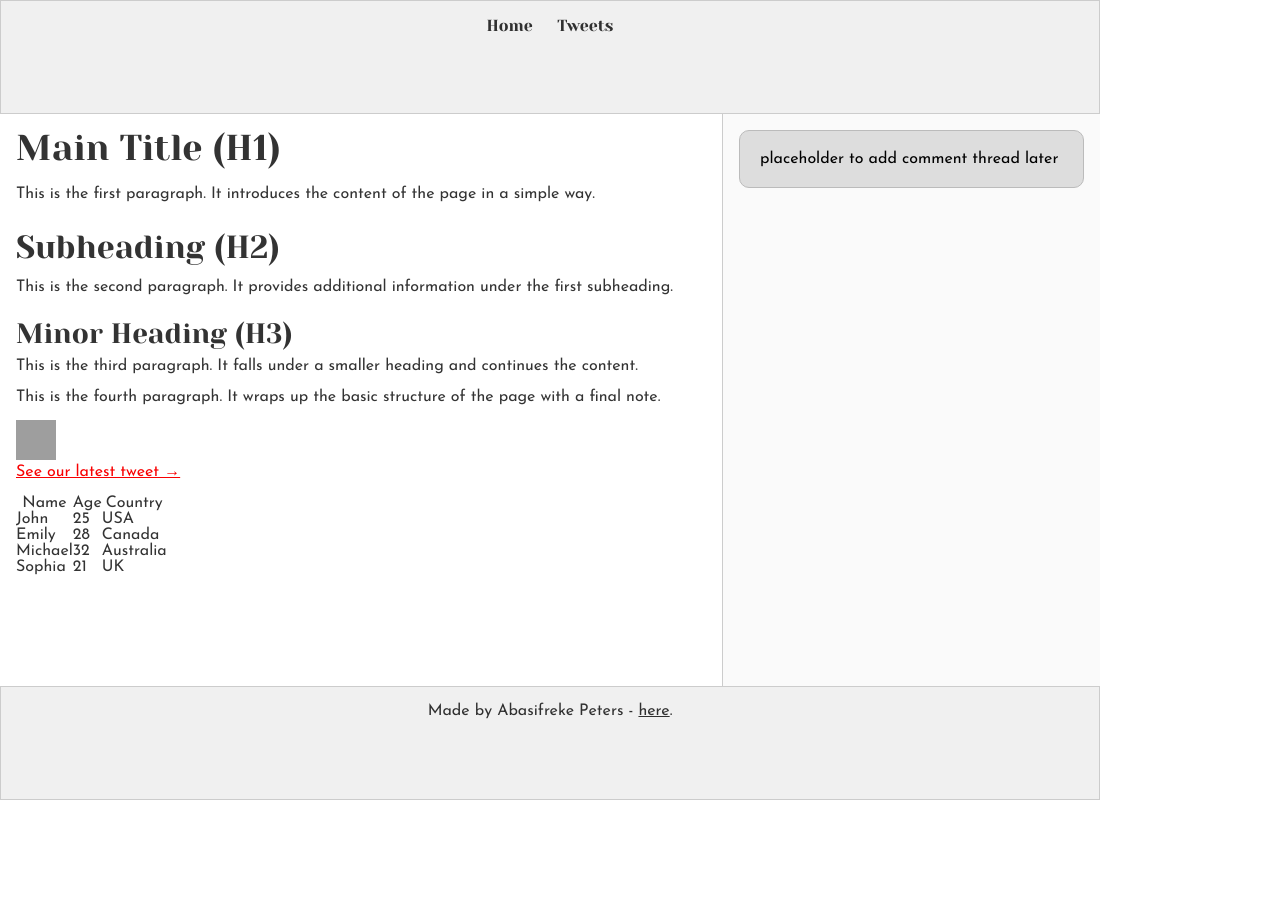
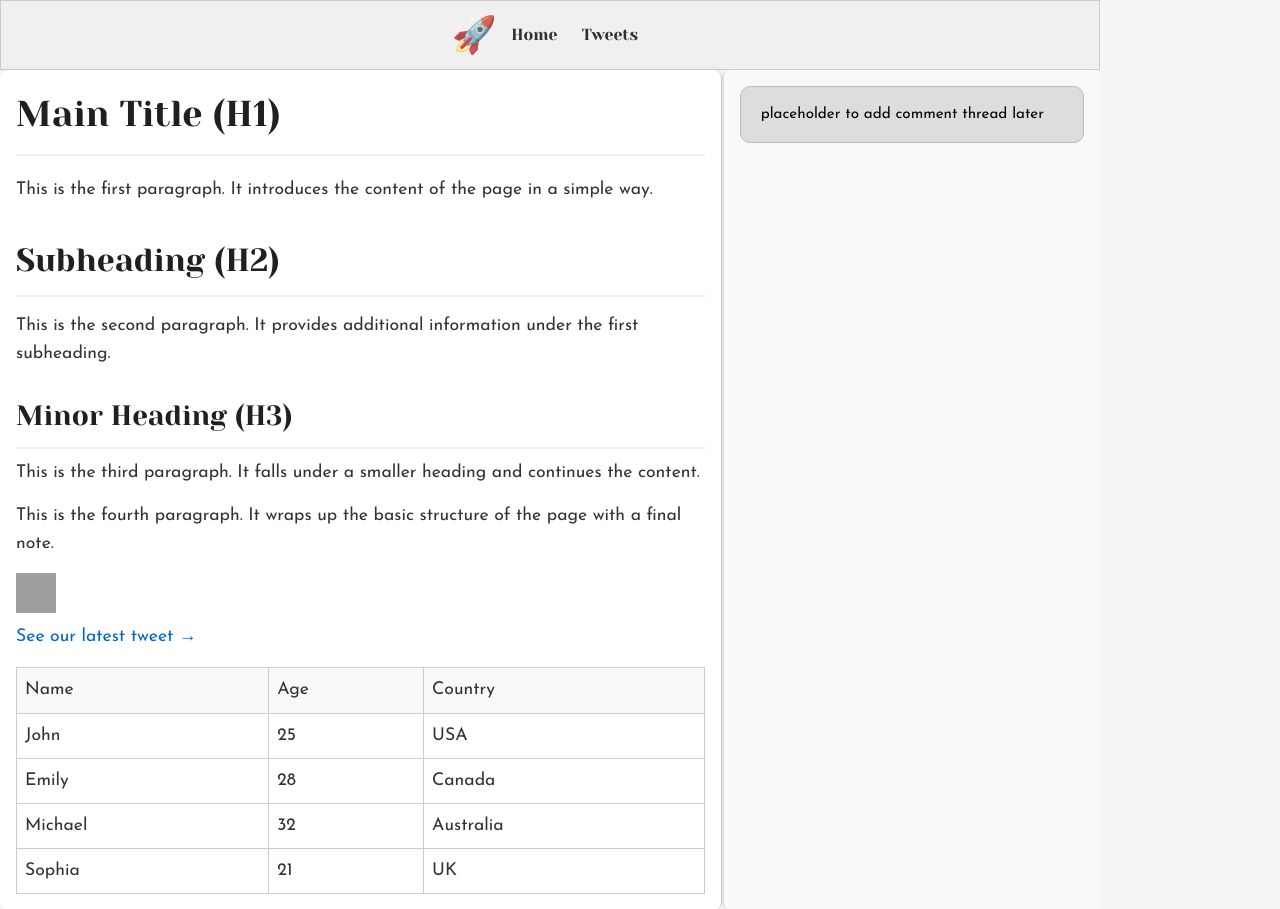
Before and after one commit to jpeters-cloud/alx_html_css, a plain HTML site: page css_basic/index.html in a window 1280 px wide. Shown: the top 909 px of the page. Before the commit the page ends 800 px from the top, so only its background shows below. Drawn offline with Linux system fonts and the light colour scheme; grey boxes are pictures that could not be loaded.

Commit message:
Some more styling

```diff
--- a/css_basic/base.css
+++ b/css_basic/base.css
@@ -61,8 +61,6 @@ body {
 }
 h1, h2, h3, h4, h5, h6, header {
 	font-family: 'Yeseva One', sans-serif;
-}
-article {
 }
 header {
 	border-bottom: 1px solid rgb(221,221,221);
--- a/css_basic/index.html
+++ b/css_basic/index.html
@@ -11,6 +11,7 @@
 
   <header>
     <ul>
+      <li class="logo">&#x1F680;</li> <!-- 🚀 Rocket emoji as logo -->
       <li><a href="index.html">Home</a></li>
       <li><a href="tweets.html">Tweets</a></li>
     </ul>
--- a/css_basic/styles.css
+++ b/css_basic/styles.css
@@ -4,6 +4,7 @@ body {
   flex-direction: column;
   height: 100vh; /* Full viewport height */
   margin: 0;
+  background-color: #f5f5f5;
 }
 
 /* Make main a horizontal flex container */
@@ -19,6 +20,12 @@ article {
   overflow-y: auto; /* Enable vertical scrolling */
   padding: 1rem;
   border-right: 1px solid #ccc;
+  background-color: #ffffff;
+  color: #333;
+  font-size: 1.1rem;
+  line-height: 1.6;
+  border-radius: 8px;
+  box-shadow: 0 0 10px rgba(0,0,0,0.05);
 }
 
 /* Aside takes 1/3 of the main's width */
@@ -35,3 +42,58 @@ header, footer {
   text-align: center;
   border: 1px solid #ccc;
 }
+
+/* Headings */
+article h1, article h2, article h3 {
+  color: #202020;
+  border-bottom: 2px solid #f0f0f0;
+  padding-bottom: 0.3em;
+}
+
+/* Links */
+article a {
+  color: #0066cc;
+  text-decoration: none;
+}
+article a:hover {
+  text-decoration: underline;
+}
+
+/* Table styling */
+article table {
+  width: 100%;
+  border: 1px solid #ccc;
+  border-collapse: collapse;
+  margin-top: 1rem;
+}
+article th, article td {
+  padding: 0.5rem;
+  border: 1px solid #ccc;
+  text-align: left;
+}
+article th {
+  background-color: #f9f9f9;
+}
+
+aside {
+  background-color: #f8f9fa;
+  border-left: 2px solid #e0e0e0;
+  border-radius: 8px;
+  padding: 1rem;
+  font-size: 0.95rem;
+  color: #555;
+}
+
+footer {
+  background-color: #e9ecef;
+  color: #444;
+  font-size: 0.9rem;
+  border-top: 1px solid #ccc;
+}
+footer a {
+  color: #007BFF;
+  text-decoration: none;
+}
+footer a:hover {
+  text-decoration: underline;
+}
```
